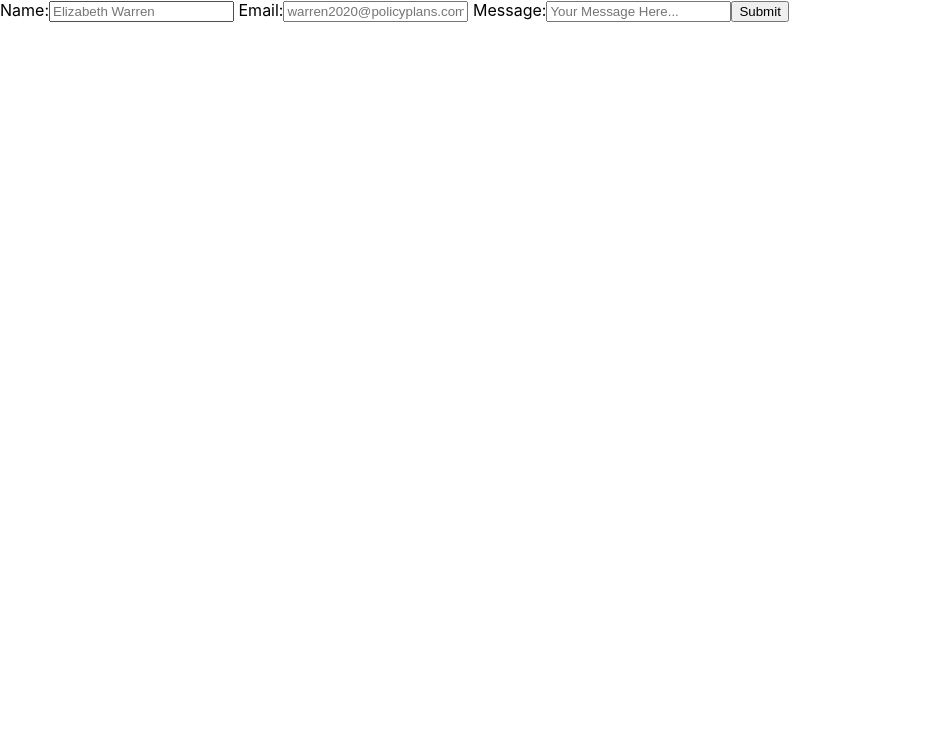
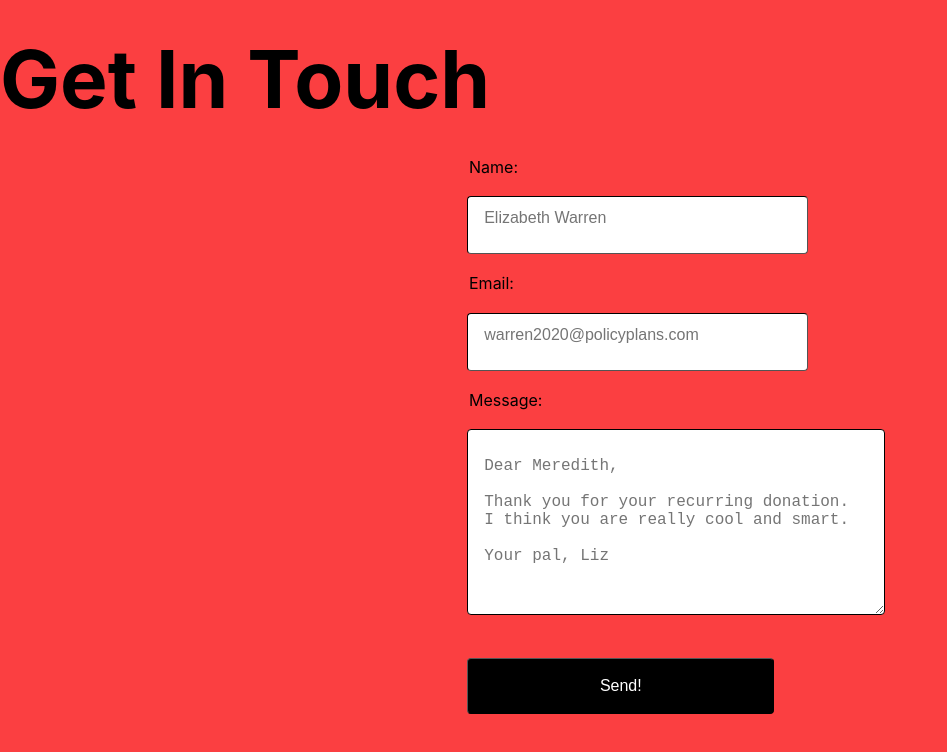
Before and after one commit to merestrickland/my_portfolio, a React (Create React App) app: page /email in a window 1280 px wide. Shown: the top 752 px of the page, without its empty margins (0-947 px from the left). Built offline with nearby package versions, Linux system fonts and the light colour scheme.

Commit message:
some form styling

```diff
--- a/src/components/form/form.component.jsx
+++ b/src/components/form/form.component.jsx
@@ -1,6 +1,7 @@
 import React, { useState } from 'react'
 import { useHistory } from 'react-router-dom'
 import Axios from 'axios'
+import './form.styles.css'
 
 import Submit from '../submit/submit.component'
 
@@ -43,9 +44,12 @@
 
 
   return (
+    <div>
+    <h3>Get In Touch</h3>
     <form onSubmit={handleSubmit}>
       <label>  Name:
         <input
+          className ='fields'
           type='text'
           name='name'
           value={emailMessage.name}
@@ -58,6 +62,7 @@
 
       <label>  Email:
         <input
+          className ='fields'
           type='email'
           name='email'
           value={emailMessage.email}
@@ -70,20 +75,23 @@
       {/* {console.log({email})} */}
 
       <label>  Message:
-        <input
-          as='textarea'
+        <textarea
+          type='text'
+          wrap='hard'
           name='message'
           value={emailMessage.message}
-          placeholder='Your Message Here...'
+          placeholder={'Dear Meredith, \n \n Thank you for your recurring donation. \n I think you are really cool and smart. \n \n Your pal, Liz'}
           onChange={handleChange}>
-        </input>
+        </textarea>
       </label>
 
       <input
+        className = 'submit'
         type="submit"
-        value="Submit"
+        value="Send!"
       />
 
     </form>
+    </div>
   )
 }
--- a/src/components/form/form.styles.css
+++ b/src/components/form/form.styles.css
@@ -0,0 +1,96 @@
+body {
+  background-color: rgb(251,63,65);
+}
+
+form {
+  width: 30%;
+  height: 56%;
+  /* border-radius: 4px;
+  position: relative;
+  transition: 0.3s all; */
+  margin: 0px auto;
+}
+
+form label {
+  padding: 0px 16px;
+  margin: 5px;
+}
+
+form input {
+
+  width: 80%;
+  height: 56px;
+  position: relative;
+  padding: 0px 16px;
+  border-width: 1px ;
+  border-radius: 4px;
+  font-size: 16px;
+  font-weight: 400;
+  line-height: normal;
+  background-color: white;
+  border-color: black ;
+  color: black;
+  margin: 5%;
+
+
+}
+
+/* input:hover {
+  box-shadow:0px 4px 20px 0px rgba(0, 0, 0, 0.05);
+  border-color: black ;
+  border-width: 3px ;
+  /* border: 3px solid transparent */
+/* }  */
+
+
+input:focus {
+  border-color: black;
+}
+
+/* input.textarea {
+  height: 150px;
+  width: 100%
+} */
+
+input.submit {
+  /* margin: auto */
+  /* padding: auto */
+  color: white;
+  background-color: black;
+  cursor: pointer;
+}
+
+input.submit:hover {
+  /* color: rgb(251,63,65); */
+}
+
+textarea {
+  height: 150px;
+  width: 100%;
+  position: relative;
+  padding: 0px 16px;
+  padding-top: 9%;
+  border-width: 1px ;
+  border-radius: 4px;
+  font-size: 16px;
+  font-weight: 400;
+  line-height: normal;
+  background-color: white;
+  border-color: black ;
+  color: black;
+  margin: 5%;
+}
+
+
+::-webkit-input-placeholder { /* Chrome/Opera/Safari */
+  white-space:pre-line;
+  position:relative;
+  top:-7px;
+}
+
+
+
+h3 {
+  font-size: 500%;
+  margin: 30px auto;
+}
```
